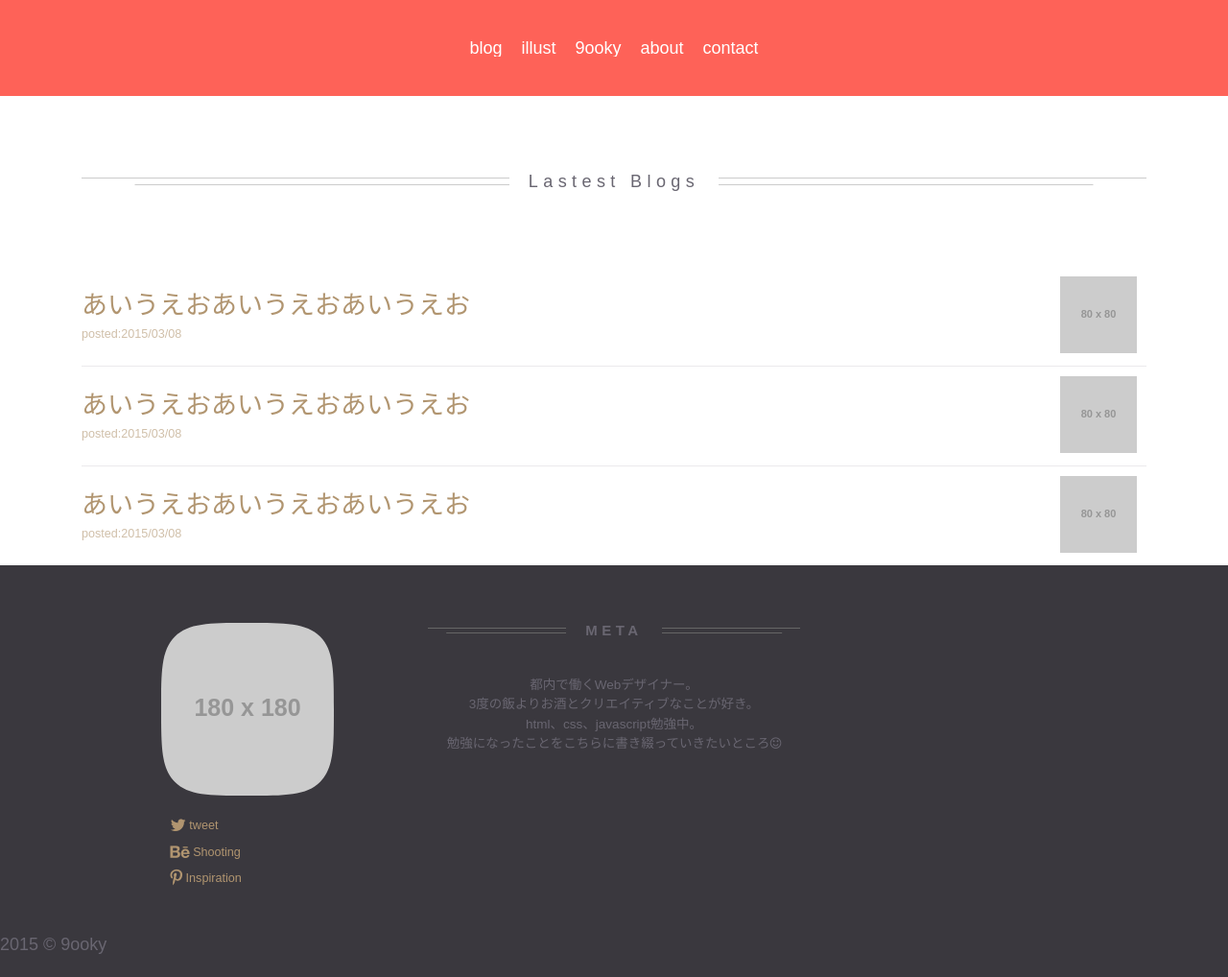
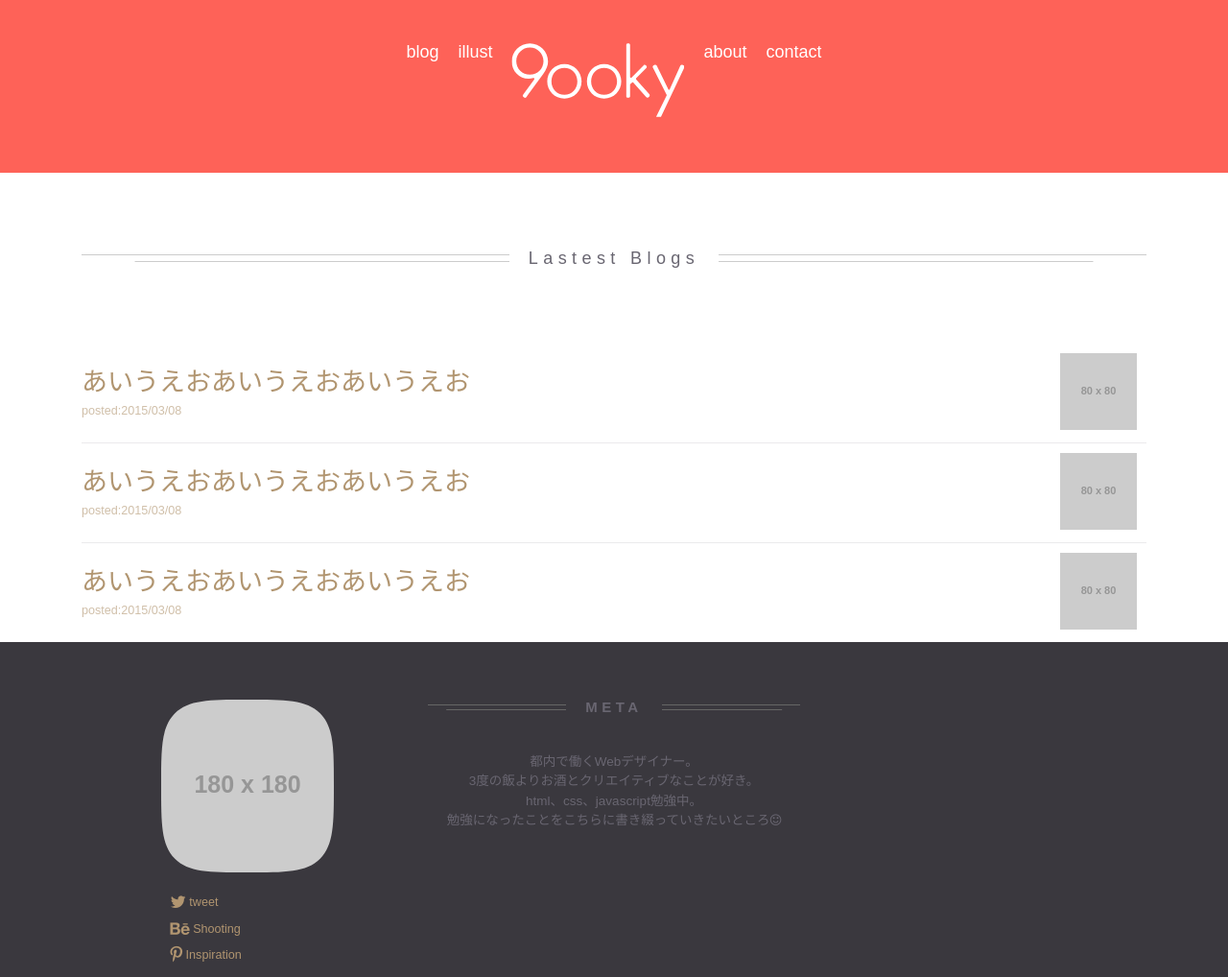
Before and after one commit to 9ooky/9ooky.github.io, a plain HTML site: page index.html in a window 1280 px wide. Shown: the top 1018 px of the page at 96% size. Before the commit the page ends 994 px from the top, so only its background shows below. Drawn offline with nearby package versions, Linux system fonts and the light colour scheme; placeholder pictures from the web are drawn by us; files whose address does not match are found by name.

Commit message:
add styles

```diff
--- a/index.html
+++ b/index.html
@@ -27,7 +27,7 @@
                 </li>
                 <li><a href="">illust</a>
                 </li>
-                <li><a href="">9ooky</a>
+                <li><a href="" class="logo">9ooky</a>
                 </li>
                 <li><a href="">about</a>
                 </li>
--- a/sass/styles.scss
+++ b/sass/styles.scss
@@ -44,10 +44,18 @@ body {
 }
 #header {
     @include thema-accent-light;
+    .logo {
+        text-indent: -9999px;
+        display: inline-block;
+        width: 180px;
+        height: 90px;
+        background:url('../images/9ooky.svg') no-repeat;
+        background-size: contain;
+    }
 }
 #nav-header {
     position: relative;
-    height: 100px;
+    height: 180px;
     ul {
         position: absolute;
         left: 50%;
```
Also changed, not shown: css/styles.css, images/9ooky.svg (added).
